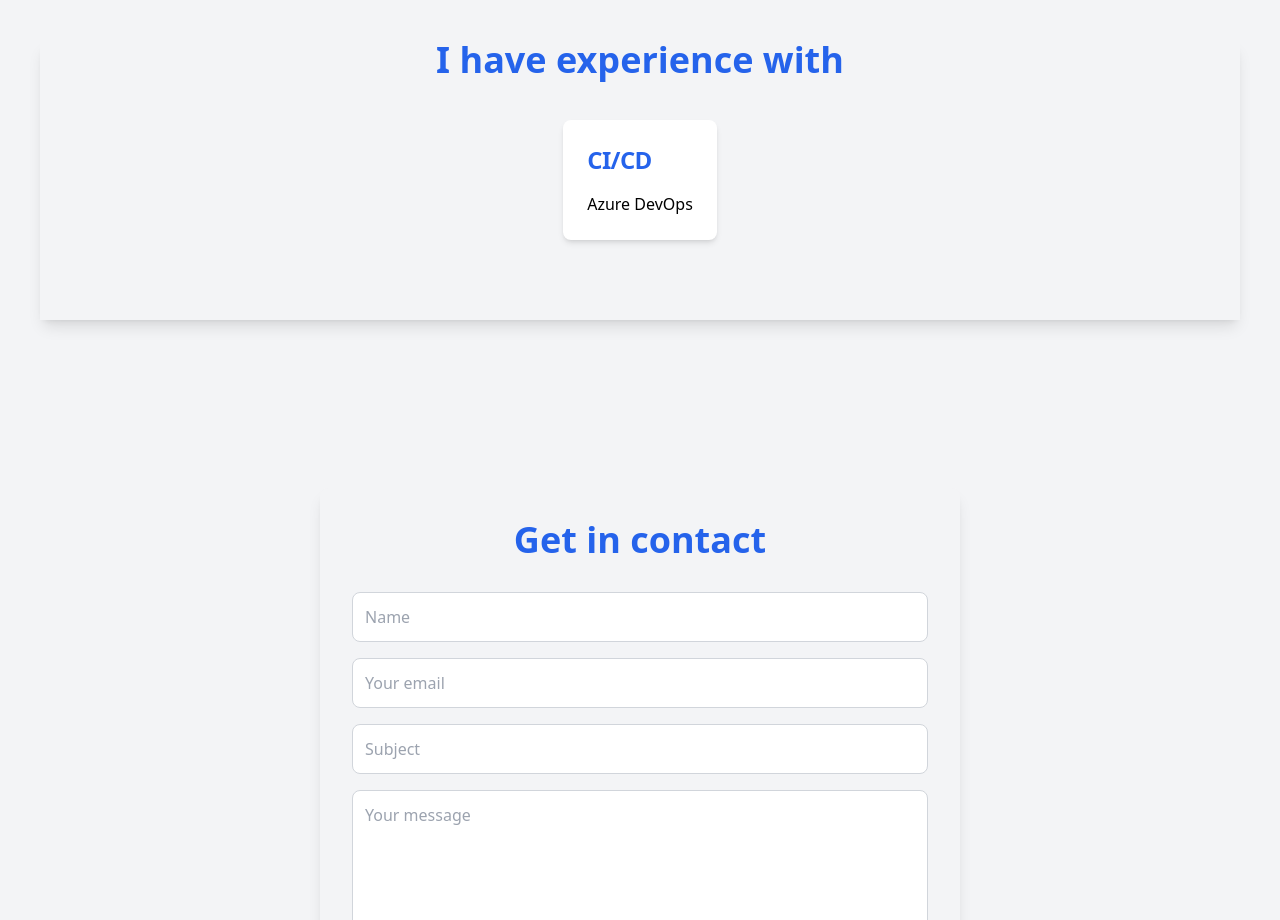
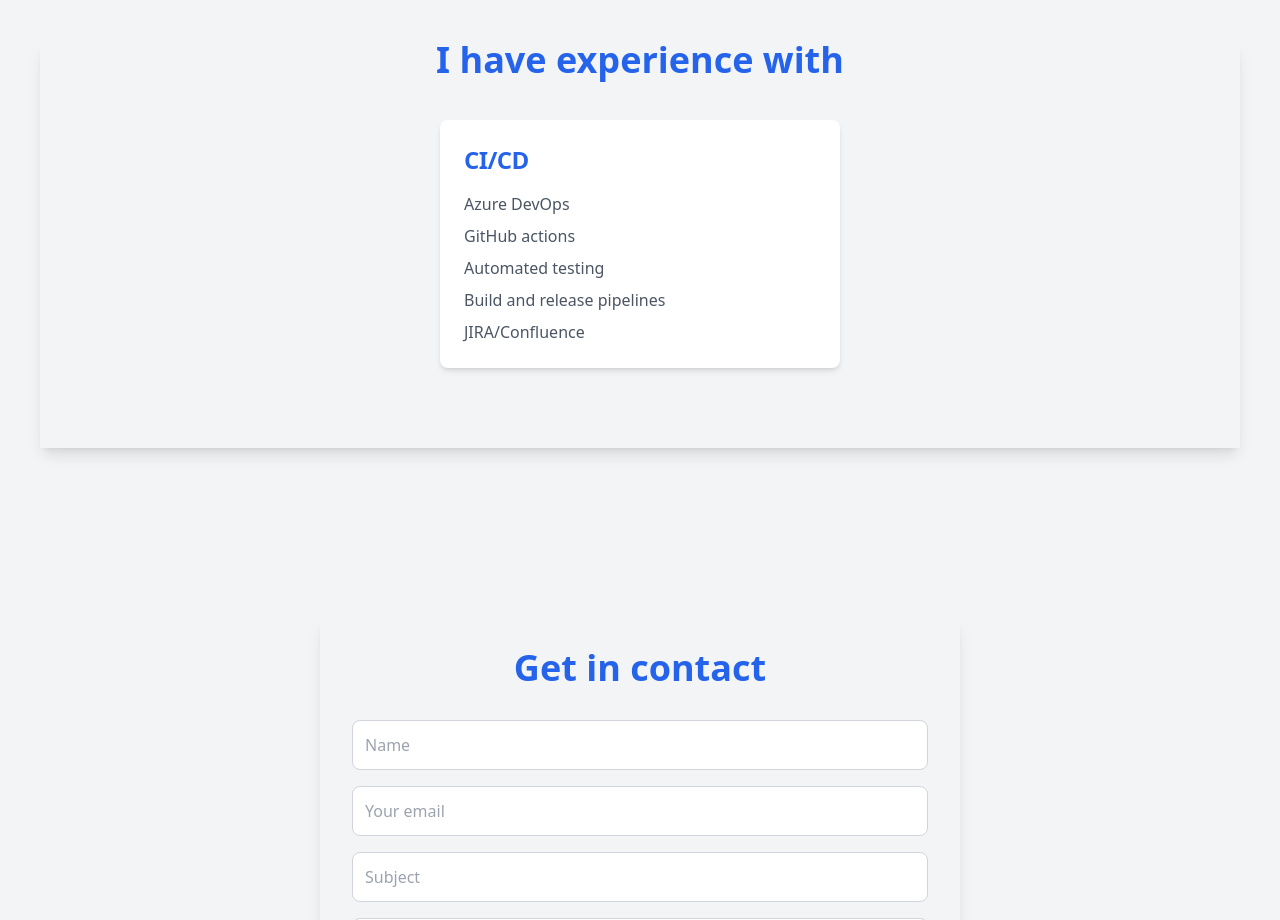
Before and after one commit to TomA115/AspyNet, a React (Vite) app: page / in a window 1280 px wide. Shown: the part 920-1840 px from the top of the page. Built offline with nearby package versions, Linux system fonts and the light colour scheme.

Commit message:
Card formatting changes

```diff
--- a/src/Components/Pages/HomePage/App.tsx
+++ b/src/Components/Pages/HomePage/App.tsx
@@ -61,7 +61,7 @@ function App() {
         <section className="m-10 rounded-lg shadow-lg mt-32">
         <h1 className="text-4xl font-extrabold text-center text-blue-600 ">I have experience with</h1>
         <div id="cards" className="flex flex-col sm:flex-row flex-wrap gap-6 justify-center p-10 bg-gray-100 pb-20">
-          <FlatCard title="CI/CD" text={["Azure DevOps"]} />
+          <FlatCard title="CI/CD" text={["Azure DevOps", "GitHub actions", "Automated testing", "Build and release pipelines", "JIRA/Confluence"]} />
         </div>
         </section>
 
--- a/src/Components/UI/Card.tsx
+++ b/src/Components/UI/Card.tsx
@@ -2,18 +2,22 @@ import { Card } from "flowbite-react";
 
 type FlatCardProps = {
   title?: string;
-  text?: string;
+  text?: string[];
 };
 
-const FlatCard = ({ title = "", text = ""}: FlatCardProps) => {
+const FlatCard = ({ title = "", text = [] }: FlatCardProps) => {
   return (
-    <Card className="max-w-sm bg-white dark:bg-white border-none dark:text-blue-600 text-blue-600">
+    <Card className="max-w-sm min-w-[400px] bg-white dark:bg-white border-none dark:text-blue-600 text-blue-600">
       <h5 className="text-2xl font-bold tracking-tight">
         {title}
       </h5>
-      <p className="font-normal dark:text-black text-black ">
-        {text}
-      </p>
+      <div className="space-y-2">
+        {text.map((item, index) => (
+          <p key={index} className="font-normal dark:text-gray-600 text-gray-600">
+            {item}
+          </p>
+        ))}
+      </div>
     </Card>
   );
 };
```
